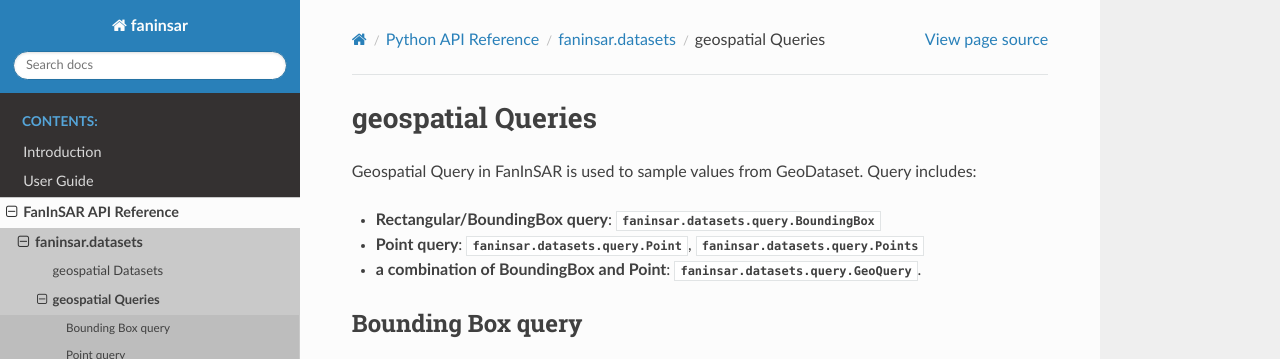
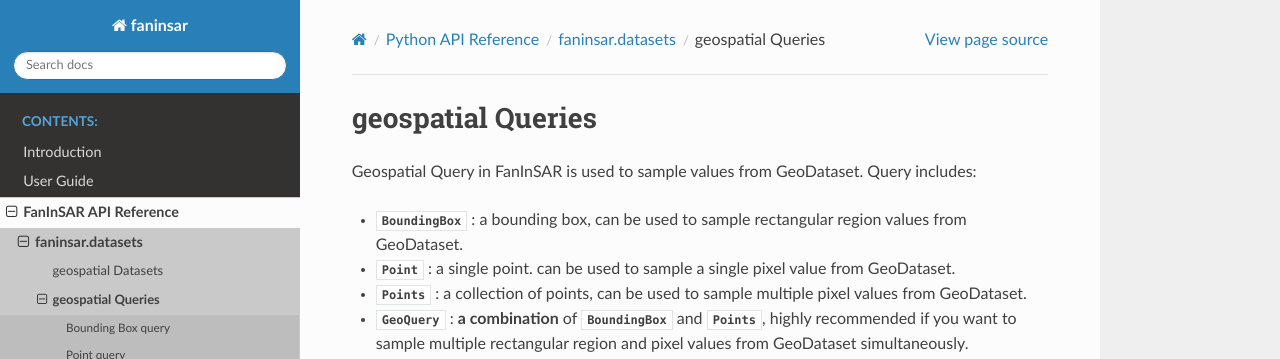
Before and after one commit to Fanchengyan/FanInSAR, a Sphinx documentation site: the page built from docs/source/api/datasets/query.rst, in a window 1280 px wide and 1265 px high, cut to the strip 0-359 px from the top of the window. Built offline with Sphinx 7.4.7 and the Read the Docs theme 2.0.0, drawn with Linux system fonts in a browser that asks for light colours.

Commit message:
refine datasets docs

```diff
--- a/docs/source/api/datasets/query.rst
+++ b/docs/source/api/datasets/query.rst
@@ -3,9 +3,10 @@
 
 Geospatial Query in FanInSAR is used to sample values from GeoDataset. Query includes:
 
-* **Rectangular/BoundingBox query**: :class:`faninsar.datasets.query.BoundingBox`
-* **Point query**: :class:`faninsar.datasets.query.Point`, :class:`faninsar.datasets.query.Points`
-* **a combination of BoundingBox and Point**: :class:`faninsar.datasets.query.GeoQuery`.
+* :class:`.BoundingBox` : a bounding box, can be used to sample rectangular region values from GeoDataset.
+* :class:`.Point` : a single point. can be used to sample a single pixel value from GeoDataset.
+* :class:`.Points` : a collection of points, can be used to sample multiple pixel values from GeoDataset.
+* :class:`.GeoQuery` : **a combination** of :class:`.BoundingBox` and :class:`.Points`, highly recommended if you want to sample multiple rectangular region and pixel values from GeoDataset simultaneously.
 
 
 Bounding Box query
```
Also changed, not shown: docs/source/api/datasets/datasets.rst (+7 -4 lines).
